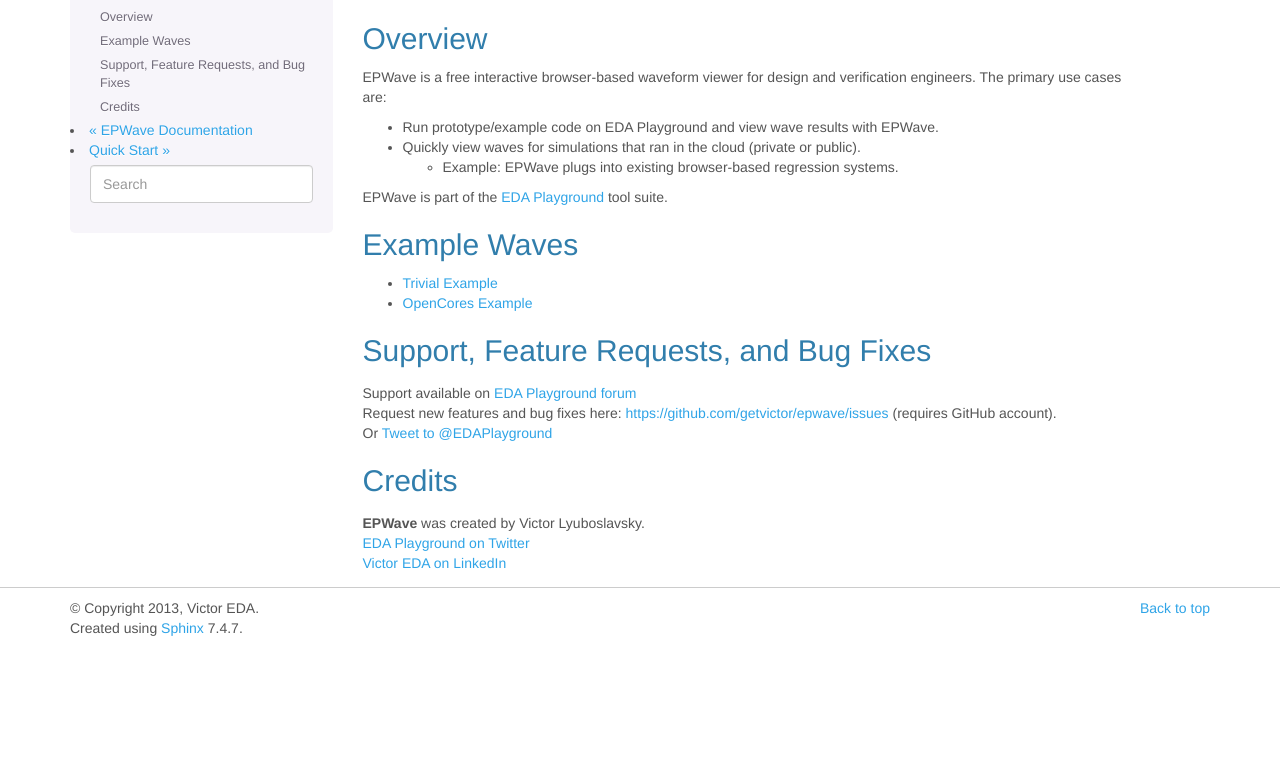
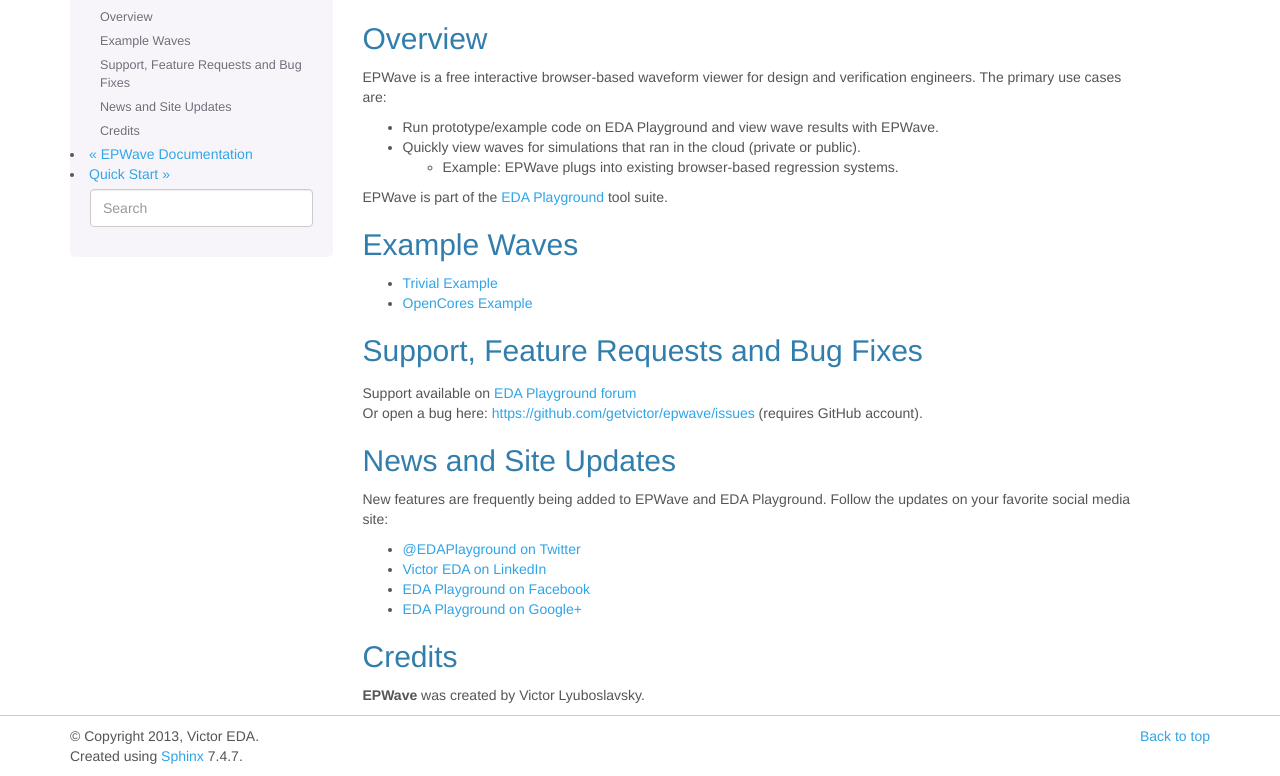
Before and after one commit to edaplayground/epwave, a Sphinx documentation site: the page built from docs/intro.rst, in a window 1280 px wide and 900 px high, scrolled down 771 px, cut to the strip 124-900 px from the top of the window. Built offline with Sphinx 7.4.7, drawn with Linux system fonts in a browser that asks for light colours; before the commit the page ends 1543 px from its top, so only the background shows below that; some of the changed text lies outside the part shown.

Commit message:
Added social media links.

```diff
--- a/docs/conf.py
+++ b/docs/conf.py
@@ -109,7 +109,7 @@
     # 'navbar_title': "EPWave",
 
     # Tab name for entire site. (Default: "Site")
-    'navbar_site_name': "Site",
+    'navbar_site_name': "Site Contents",
 
     # A list of tuples containing pages or urls to link to.
     # Valid tuples should be in the following forms:
@@ -119,6 +119,7 @@
     # Note the "1" or "True" value above as the third argument to indicate
     # an arbitrary url.
     'navbar_links': [
+                     ('Forum', "https://groups.google.com/forum/#!forum/eda-playground", True)
     ],
 
     # Render the next and previous page links in navbar. (Default: true)
--- a/docs/intro.rst
+++ b/docs/intro.rst
@@ -27,18 +27,25 @@
 * `Trivial Example <http://www.edaplayground.com/w/s/example/2>`_
 * `OpenCores Example <http://www.edaplayground.com/w/s/example/1>`_
 
-****************************************
-Support, Feature Requests, and Bug Fixes
-****************************************
+***************************************
+Support, Feature Requests and Bug Fixes
+***************************************
 
 | Support available on `EDA Playground forum <https://groups.google.com/forum/#!forum/eda-playground>`_
-| Request new features and bug fixes here: https://github.com/getvictor/epwave/issues (requires GitHub account).
-| Or `Tweet to @EDAPlayground <https://twitter.com/intent/tweet?screen_name=EDAPlayground>`_
+| Or open a bug here: https://github.com/getvictor/epwave/issues (requires GitHub account).
+
+*********************
+News and Site Updates
+*********************
+New features are frequently being added to EPWave and EDA Playground. Follow the updates on your favorite social media site:
+
+* `@EDAPlayground on Twitter <https://twitter.com/edaplayground>`_
+* `Victor EDA on LinkedIn <http://www.linkedin.com/company/victor-eda>`_
+* `EDA Playground on Facebook <https://facebook.com/edaplayground>`_
+* `EDA Playground on Google+ <https://plus.google.com/+Edaplayground_EPWave>`_
 
 *******
 Credits
 *******
 
-| **EPWave** was created by Victor Lyuboslavsky.
-| `EDA Playground on Twitter <https://twitter.com/edaplayground>`_
-| `Victor EDA on LinkedIn <http://www.linkedin.com/company/victor-eda>`_
+**EPWave** was created by Victor Lyuboslavsky.
--- a/docs/requirements.txt
+++ b/docs/requirements.txt
@@ -1 +1 @@
-sphinx-bootstrap-theme==0.3.4
+sphinx-bootstrap-theme==0.3.5
```
Also changed, not shown: docs/faq.rst (+15 -2 lines).
